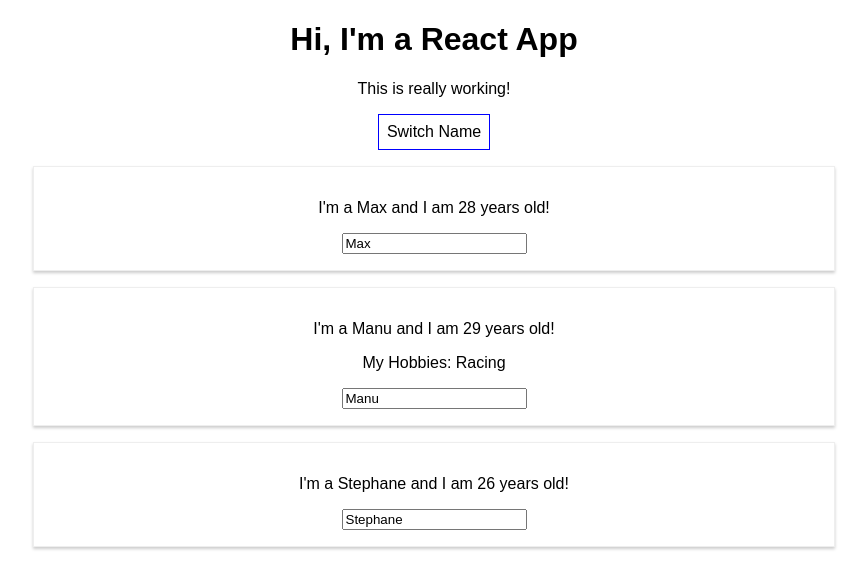
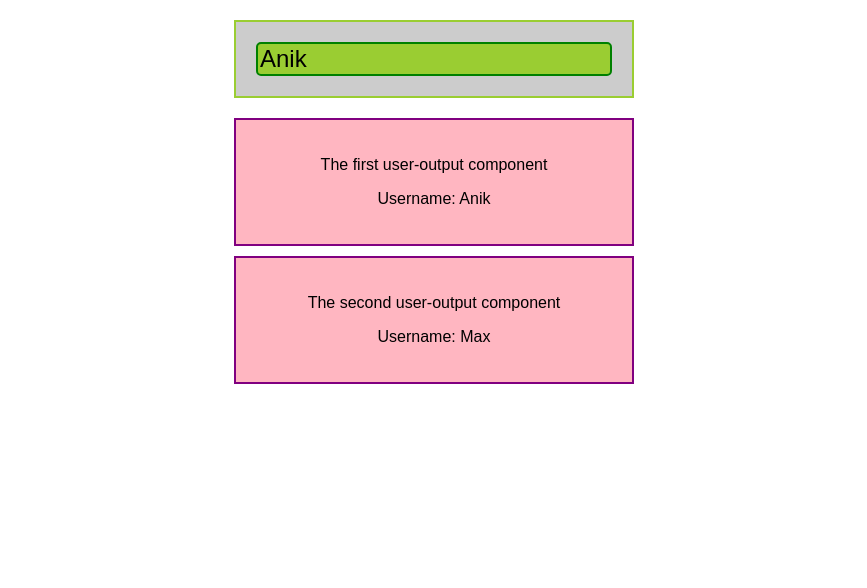
Before and after one commit to Anik7303/react-the-complete-guide, a React (Create React App) app: page / in a window 1280 px wide. Shown: the top 588 px of the page, without its empty margins (206-1073 px from the left). Built offline with nearby package versions, Linux system fonts and the light colour scheme.

Commit message:
finished assignment

```diff
--- a/src/App.js
+++ b/src/App.js
@@ -1,127 +1,83 @@
 import React, { Component } from "react";
 // import React, { useState } from "react";
 import "./App.css";
-import Person from "./Person/Person";
+import UserOutput from "./UserOutput/UserOutput";
+import UserInput from "./UserInput/UserInput";
 
 class App extends Component {
     state = {
-        persons: [
-            { name: "Max", age: 28 },
-            { name: "Manu", age: 29, hobbies: ["Racing"] },
-            { name: "Stephane", age: 26 },
-        ],
-        otherState: "some other state value",
+        user: {
+            name: "Anik",
+        },
     };
 
-    switchStateHandler = (newName) => {
+    updateUsernameHandler(event) {
+        if (!event) {
+            return;
+        }
         this.setState({
-            persons: [
-                { name: newName, age: 27 },
-                { name: "Manu", age: 29, hobbies: ["Racing"] },
-                { name: "Stephane", age: 26 },
-            ],
+            user: {
+                name: event.target.value,
+            },
         });
-    };
-
-    changeNameHandler = (event) => {
-        if (event) {
-            this.setState({
-                persons: [
-                    { name: "Max", age: 28 },
-                    { name: event.target.value, age: 29 },
-                    { name: "Stephane", age: 26 },
-                ],
-            });
-        }
-    };
+    }
 
     render() {
-        const style = {
-            backgroundColor: "white",
-            font: "inherit",
-            border: "1px solid blue",
-            padding: "8px",
-            cursor: "pointer",
-        };
         return (
             <div className="App">
-                <h1>Hi, I'm a React App</h1>
-                <p>This is really working!</p>
-                <button
-                    style={style}
-                    onClick={this.switchStateHandler.bind(this, "Maximilian")}
-                >
-                    Switch Name
-                </button>
-                <Person
-                    className="person"
-                    name={this.state.persons[0].name}
-                    age={this.state.persons[0].age}
+                <UserInput
+                    updateUsername={this.updateUsernameHandler.bind(this)}
+                    username={this.state.user.name}
                 />
-                <Person
-                    name={this.state.persons[1].name}
-                    age={this.state.persons[1].age}
-                    click={() => this.switchStateHandler("Max!!")} // don't use this, this can be inefficient
-                    changeName={this.changeNameHandler}
-                >
-                    My Hobbies: Racing
-                </Person>
-                <Person
-                    name={this.state.persons[2].name}
-                    age={this.state.persons[2].age}
+                <UserOutput
+                    textOne="The first user-output component"
+                    username={this.state.user.name}
+                />
+                <UserOutput
+                    textOne="The second user-output component"
+                    username="Max"
                 />
             </div>
         );
     }
 }
 
-export default App;
-
-// const app = (props) => {
-//     const [personsState, setPersonsState] = useState({
-//         persons: [
-//             { name: "Max", age: 28 },
-//             { name: "Manu", age: 29, hobbies: ["Racing"] },
-//             { name: "Stephane", age: 26 },
-//         ],
+// const App = (props) => {
+//     const [userState, setUserState] = useState({
+//         user: {
+//             name: "Anik",
+//             email: "anik@test.com",
+//         },
 //     });
 
-//     const [otherState, setOtherState] = useState("some other state");
-
-//     const switchNameHandler = () => {
-//         setPersonsState({
-//             persons: [
-//                 { name: "Maximilian", age: 28 },
-//                 { name: "Manu", age: 29, hobbies: ["Racing"] },
-//                 { name: "Stephane", age: 27 },
-//             ],
+//     const updateUsernameHandler = (event) => {
+//         if (!event) {
+//             return;
+//         }
+//         setUserState({
+//             user: {
+//                 name: event.target.value,
+//                 email: "anik@test.com",
+//             },
 //         });
 //     };
 
-//     console.log(personsState, otherState);
-
 //     return (
 //         <div className="App">
-//             <h1>Hi, I'm a React App</h1>
-//             <p>This is really working!</p>
-//             <button onClick={switchNameHandler}>Switch Name</button>
-//             <Person
-//                 className="person"
-//                 name={personsState.persons[0].name}
-//                 age={personsState.persons[0].age}
+//             <UserInput
+//                 updateUsername={updateUsernameHandler.bind(this)}
+//                 username={userState.user.name}
 //             />
-//             <Person
-//                 name={personsState.persons[1].name}
-//                 age={personsState.persons[1].age}
-//             >
-//                 My Hobbies: Racing
-//             </Person>
-//             <Person
-//                 name={personsState.persons[2].name}
-//                 age={personsState.persons[2].age}
+//             <UserOutput
+//                 textOne="The first user-output component"
+//                 username={userState.user.name}
+//             />
+//             <UserOutput
+//                 textOne="The second user-output component"
+//                 username="Max"
 //             />
 //         </div>
 //     );
 // };
 
-// export default app;
+export default App;
--- a/src/Person/Person.css
+++ /dev/null
@@ -1,8 +0,0 @@
-.Person {
-    width: 60%;
-    border: 1px solid #eee;
-    box-shadow: 0 2px 3px #ccc;
-    padding: 16px;
-    text-align: center;
-    margin: 16px auto;
-}
--- a/src/Person/Person.js
+++ /dev/null
@@ -1,29 +0,0 @@
-import React from "react";
-import "./Person.css";
-
-const person = (props) => {
-    return (
-        <div className="Person">
-            <p className={props.className} onClick={props.click}>
-                I'm a {props.name} and I am {props.age} years old!
-            </p>
-            <p>{props.children}</p>
-            <input type="text" onChange={props.changeName} value={props.name} />
-        </div>
-    );
-};
-
-// class Person extends Component {
-//     render() {
-//         return (
-//             <p class={this.props.className}>
-//                 I'm a {this.props.name} and I am{" "}
-//                 {Math.floor(Math.random() * 30 + 70)} years old!
-//             </p>
-//             <p>{props.children}</p>
-//         );
-//     }
-// }
-
-export default person;
-// export default Person;
--- /dev/null
+++ b/src/UserInput/UserInput.css
@@ -0,0 +1,23 @@
+.user-input {
+    font: inherit;
+    margin: 20px auto;
+    padding: 20px 10px;
+}
+
+.user-input input[type="text"] {
+    background: yellowgreen;
+    color: black;
+    font-size: 1.5rem;
+    border: 2px solid green;
+    width: 100%;
+    border-radius: 5px;
+}
+
+.user-input input[type="text"]:active,
+.user-input input[type="text"]:hover {
+    background: white;
+}
+
+.user-input input[type="text"]:focus {
+    outline: none;
+}
--- /dev/null
+++ b/src/UserInput/UserInput.js
@@ -0,0 +1,44 @@
+import React from "react";
+// import React, { Component } from "react";
+import "./UserInput.css";
+
+const UserInput = (props) => {
+    const divStyle = {
+        backgroundColor: "#ccc",
+        width: "400px",
+        border: "2px solid yellowgreen",
+        padding: "20px",
+    };
+
+    return (
+        <div className="user-input" style={divStyle}>
+            <input
+                type="text"
+                onChange={props.updateUsername}
+                value={props.username}
+            />
+        </div>
+    );
+};
+
+// class UserInput extends Component {
+//     render() {
+//         const divStyle = {
+//             backgroundColor: "#ccc",
+//             width: "400px",
+//             border: "2px solid yellowgreen",
+//             padding: "20px",
+//         };
+//         return (
+// <div className="user-input" style={divStyle}>
+//     <input
+//         type="text"
+//         onChange={this.props.updateUsername}
+//         value={this.props.username}
+//     />
+// </div>
+//         );
+//     }
+// }
+
+export default UserInput;
--- /dev/null
+++ b/src/UserOutput/UserOutput.css
@@ -0,0 +1,8 @@
+.user-output {
+    background: lightpink;
+    width: 400px;
+    text-align: center;
+    border: 2px solid purple;
+    margin: 10px auto;
+    padding: 20px;
+}
--- /dev/null
+++ b/src/UserOutput/UserOutput.js
@@ -0,0 +1,25 @@
+import React from "react";
+// import React, { Component } from "react";
+import "./UserOutput.css";
+
+const UserOutput = (props) => {
+    return (
+        <div className="user-output">
+            <p>{props.textOne}</p>
+            <p>Username: {props.username}</p>
+        </div>
+    );
+};
+
+// class UserOutput extends Component {
+//     render() {
+//         return (
+//             <div className="user-output">
+//                 <p>{this.props.textOne}</p>
+//                 <p>Username: {this.props.username}</p>
+//             </div>
+//         );
+//     }
+// }
+
+export default UserOutput;
--- a/src/index.css
+++ b/src/index.css
@@ -1,5 +1,9 @@
+* {
+    box-sizing: border-box;
+}
+
 body {
-  margin: 0;
-  padding: 0;
-  font-family: sans-serif;
+    margin: 0;
+    padding: 0;
+    font-family: sans-serif;
 }
```
